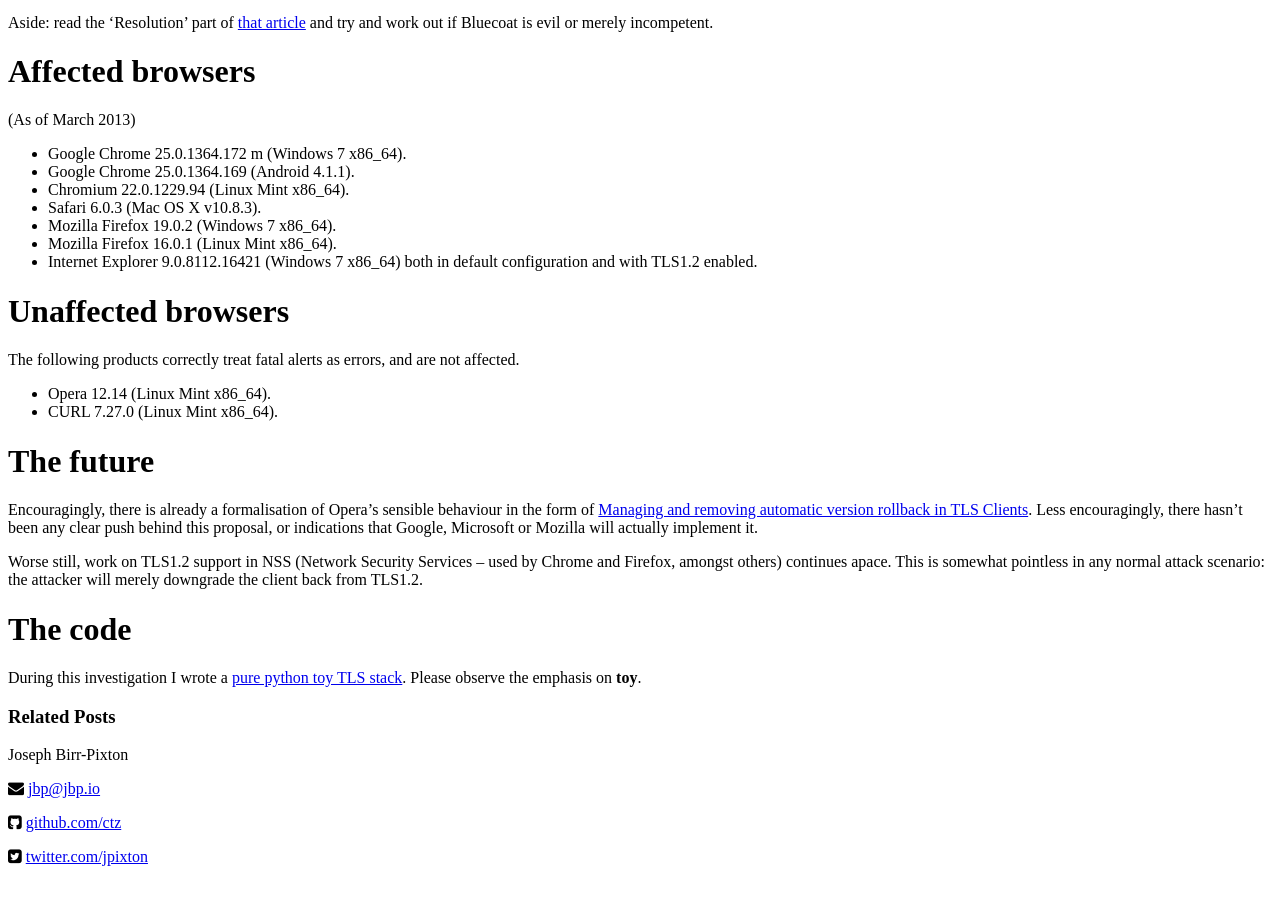
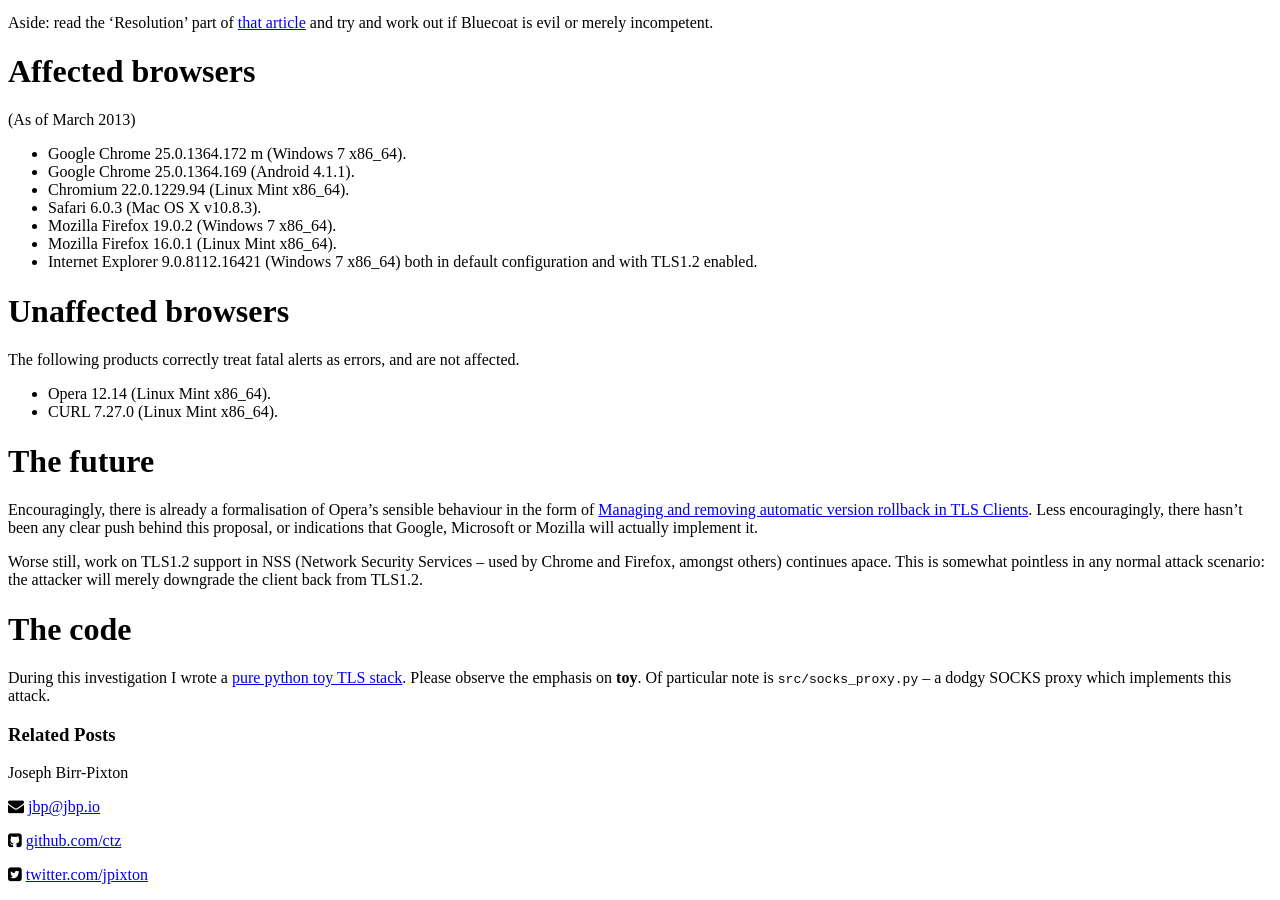
Before and after one commit to ctz/ctz.github.com, a Jekyll site: the page built from _posts/2013-07-07-tls-downgrade.md, in a window 1280 px wide and 900 px high, scrolled down 1103 px. Built offline with Jekyll 4.4.1, drawn with Linux system fonts in a browser that asks for light colours; some web fonts are replaced.

Commit message:
note socks-proxy

```diff
--- a/_posts/2013-07-07-tls-downgrade.md
+++ b/_posts/2013-07-07-tls-downgrade.md
@@ -83,6 +83,6 @@
 [rollback]: http://tools.ietf.org/html/draft-pettersen-tls-version-rollback-removal-01
 
 # The code
-During this investigation I wrote a [pure python toy TLS stack][tls-hacking].  Please observe the emphasis on **toy**.
+During this investigation I wrote a [pure python toy TLS stack][tls-hacking].  Please observe the emphasis on **toy**.  Of particular note is `src/socks_proxy.py` -- a dodgy SOCKS proxy which implements this attack.
 
 [tls-hacking]: https://github.com/ctz/tls-hacking
```
